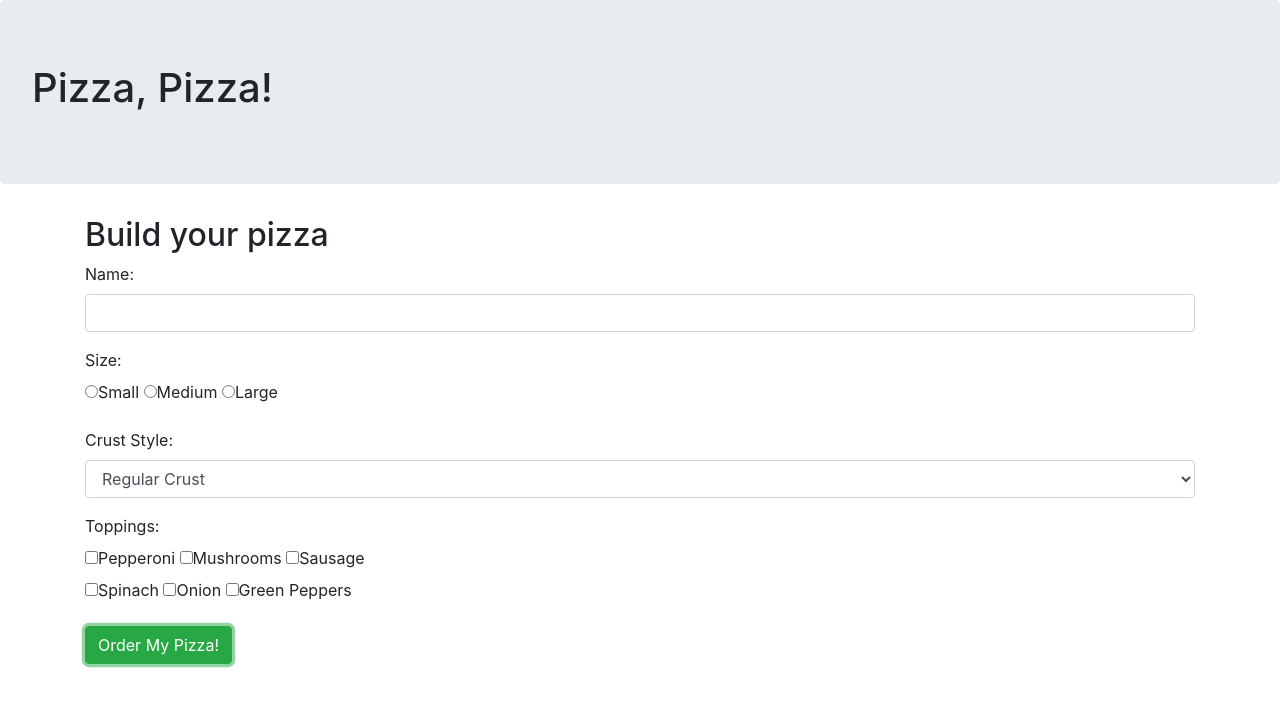
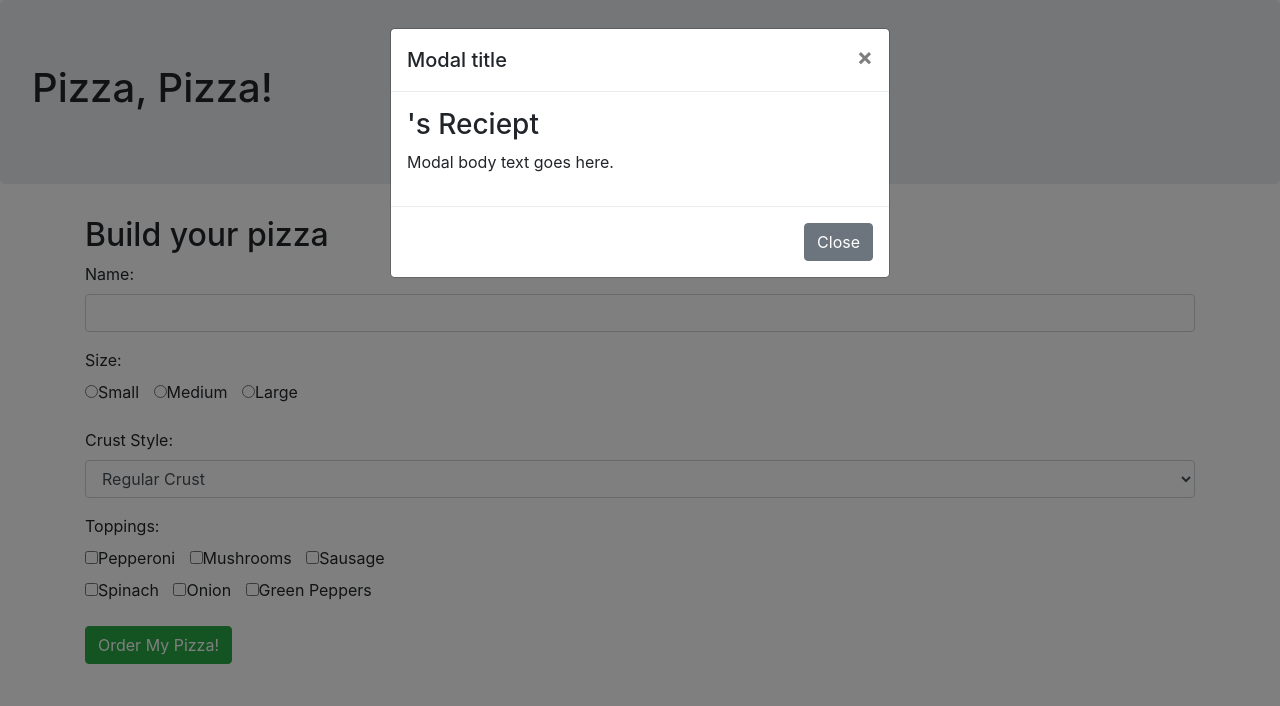
Before and after one commit to n8cotoa/pizza, a plain HTML site: page index.html in a window 1280 px wide. Both pictures are taken after a click on the button "Order My Pizza!". Drawn offline with nearby package versions, Linux system fonts and the light colour scheme.

Commit message:
add modal for user reciept and reset form on modal exit.

```diff
--- a/css/styles.css
+++ b/css/styles.css
@@ -0,0 +1,3 @@
+.radio-inline, .checkbox-inline {
+  margin-right: 10px;
+}
--- a/index.html
+++ b/index.html
@@ -6,6 +6,7 @@
   <link rel="stylesheet" href="https://maxcdn.bootstrapcdn.com/bootstrap/4.0.0/css/bootstrap.min.css" integrity="sha384-Gn5384xqQ1aoWXA+058RXPxPg6fy4IWvTNh0E263XmFcJlSAwiGgFAW/dAiS6JXm" crossorigin="anonymous">
   <link href="css/styles.css" rel="stylesheet">
   <script src="https://ajax.googleapis.com/ajax/libs/jquery/3.3.1/jquery.min.js"></script>
+  <script src="https://maxcdn.bootstrapcdn.com/bootstrap/4.0.0/js/bootstrap.min.js" integrity="sha384-JZR6Spejh4U02d8jOt6vLEHfe/JQGiRRSQQxSfFWpi1MquVdAyjUar5+76PVCmYl" crossorigin="anonymous"></script>
   <script src="js/scripts.js"></script>
 </head>
 <body>
@@ -46,8 +47,27 @@
               <label class="checkbox-inline"><input type="checkbox" name="topping" value="Onion">Onion</label>
               <label class="checkbox-inline"><input type="checkbox" name="topping" value="Green Peppers">Green Peppers</label>
             </div>
-            <button id="pizzaBtn" class="btn btn-success" type="submit" value="submit">Order My Pizza!</button>
+            <button id="pizzaBtn" class="btn btn-success" type="button" data-toggle="modal" data-target="#receiptModal">Order My Pizza!</button>
           </form>
+        </div>
+      </div>
+    </div>
+    <div class="modal" id="receiptModal" tabindex="-1" role="dialog">
+      <div class="modal-dialog" role="document">
+        <div class="modal-content">
+          <div class="modal-header">
+            <h5 class="modal-title">Modal title</h5>
+            <button type="button" class="close" data-dismiss="modal" aria-label="Close">
+              <span aria-hidden="true">&times;</span>
+            </button>
+          </div>
+          <div class="modal-body">
+            <h3><span id="receiptName"></span>'s Reciept</h3>
+            <p>Modal body text goes here.</p>
+          </div>
+          <div class="modal-footer">
+            <button id="reset" type="button" class="btn btn-secondary" data-dismiss="modal">Close</button>
+          </div>
         </div>
       </div>
     </div>
--- a/js/scripts.js
+++ b/js/scripts.js
@@ -72,4 +72,12 @@ $(document).ready(function(){
     var pizza = new MyPizza(name, size, toppings, crust)
     pizza.calcCost()
   });
+
+  $("#reset").click(function(e){
+    e.preventDefault()
+    $("#name").val("")
+    $("input:radio[name=size]").prop('checked', false)
+    $("#crust").prop("selectedIndex", 0)
+    $("input:checkbox[name=topping]:checked").prop('checked', false)
+  });
 });
```
